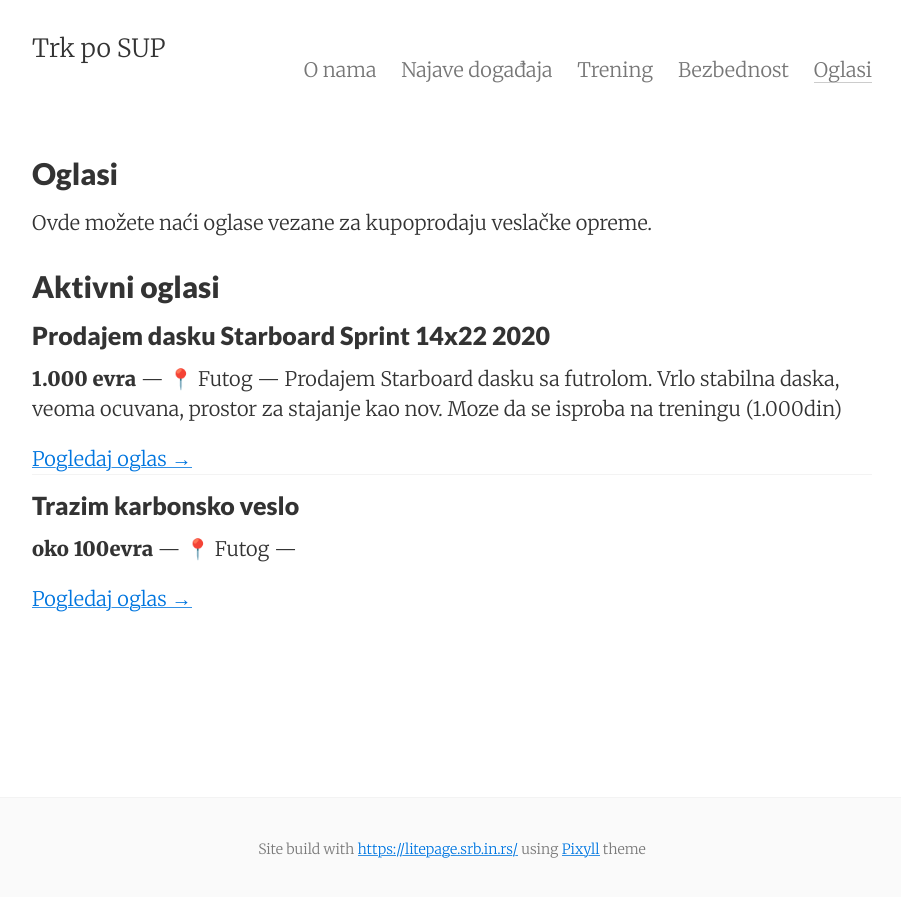
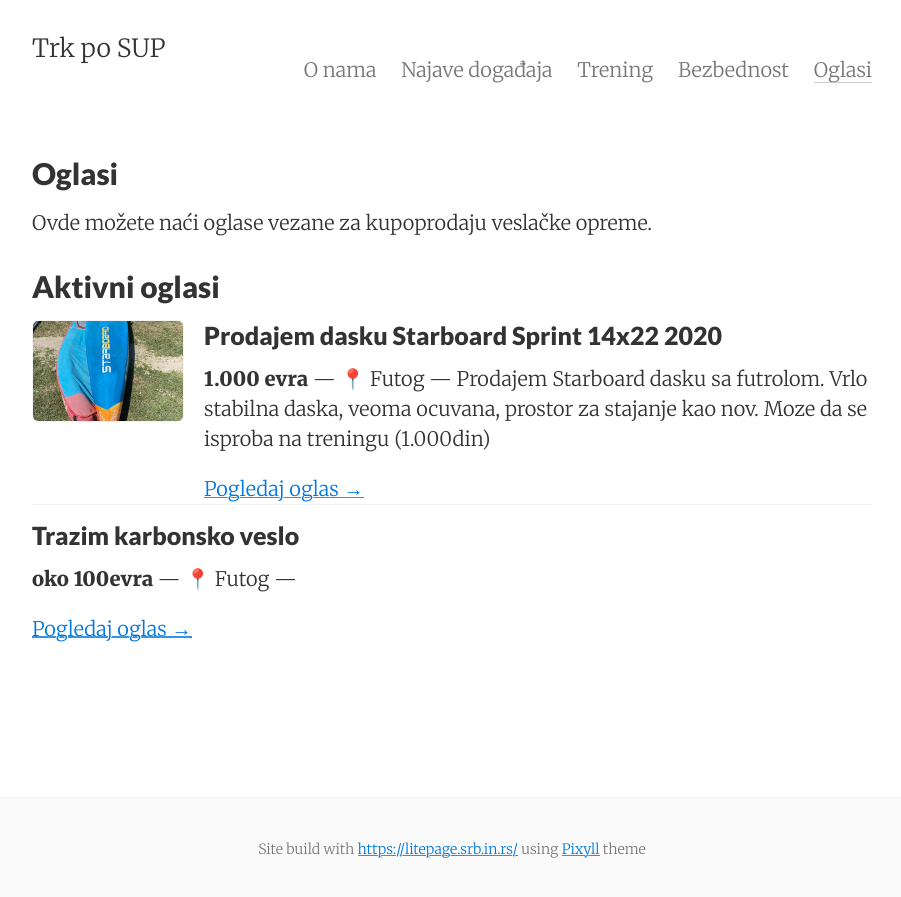
Before and after one commit to trkinrs/trk-po-sup.srb.in.rs, a Jekyll site: the page built from oglasi.md, in a window 1280 px wide. Shown: the top 897 px of the page, without its empty margins (188-1089 px from the left). Built offline with Jekyll 4.4.1, drawn with Linux system fonts in a browser that asks for light colours.

Commit message:
Update style [run-ci]

```diff
--- a/_plugins/redirect_generator.rb
+++ /dev/null
@@ -1,45 +0,0 @@
-module Jekyll
-  class RedirectGenerator < Generator
-    safe true
-
-    def generate(site)
-      docs = []
-      docs.concat(site.pages) if site.respond_to?(:pages)
-      docs.concat(site.posts.docs) if site.respond_to?(:posts)
-      @admin_dirs = []
-      docs.each do |doc|
-        create_redirect_page(site, doc)
-      end
-    end
-
-    private
-
-    # Debug in console
-    # irb -r jekyll
-    # site = Jekyll::Site.new(Jekyll.configuration); site.read
-    # doc = site.posts.docs.last
-    # doc = site.pages.last
-    def create_redirect_page(site, doc)
-      doc_url = doc.url # "/jekyll/pixyll/2014/06/10/see-pixyll-in-action/"
-      relative_path = doc.relative_path # "_posts/2014-06-10-see-pixyll-in-action.md"
-
-      # site.pages.map &:url
-      # => ["/404.html", "/about/", "/contact/", "/fb-instant-articles.xml", "/feed.xml", "/", "/manifest.json", "/css/pixyll.css", "/sw.js", "/thanks/"]
-      dir = if doc_url.include? "." # eg: "index.html"
-        File.dirname(doc_url)
-      else
-        doc_url
-      end
-      admin_dir = File.join(dir.sub(%r{^/}, ""), "admin")
-      return if @admin_dirs.include? admin_dir
-      @admin_dirs << admin_dir
-
-      redirect_page = Jekyll::Page.new(site, site.source, admin_dir, "index.html")
-      redirect_page.data["layout"] = "admin_redirect"
-      redirect_page.data["relative_path"] = relative_path
-
-      site.pages << redirect_page
-      admin_dir
-    end
-  end
-end
--- a/_sass/_posts.scss
+++ b/_sass/_posts.scss
@@ -43,8 +43,8 @@
 
 .post-thumb {
   display: block;
-  width: 120px;
-  height: 80px;
+  width: 150px;
+  height: 100px;
   object-fit: cover;
   border-radius: 6px;
   border: thin solid #f3f3f3;
--- a/index.html
+++ b/index.html
@@ -49,7 +49,7 @@ layout: default
 		      {{ post.date | date: "%b %-d, %Y" }}
 		    {% endif %}
 		  </p>
-              <a href="{{ post.url | relative_url }}" class="post-link"><h3 class="h1 post-title">{{ post.title }}</h3></a>
+              <a href="{{ post.url | relative_url }}" class="post-link"><h3 class="h2 post-title">{{ post.title }}</h3></a>
               <span class="post-summary">
                 {% if post.summary %}
                   {{ post.summary }}
--- a/oglasi.md
+++ b/oglasi.md
@@ -21,15 +21,31 @@ Ovde možete naći oglase vezane za kupoprodaju veslačke opreme.
 <div class="posts">
 {% for ad in active_ads %}
   <div class="post">
-    <a href="{{ ad.url | relative_url }}" class="post-link">
-      <h3 class="post-title">{{ ad.title }}</h3>
-    </a>
-    <p class="post-summary">
-      {% if ad.price %}<strong>{{ ad.price }}</strong> &mdash; {% endif %}
-      {% if ad.location %}📍 {{ ad.location }} &mdash; {% endif %}
-      {{ ad.summary }}
-    </p>
-    <a href="{{ ad.url | relative_url }}">Pogledaj oglas &rarr;</a>
+    <div class="post-list-item">
+      {% if ad.image %}
+        {% assign ad_thumb_src = ad.image %}
+        {% unless ad_thumb_src contains '://' %}
+          {% assign ad_thumb_src = ad_thumb_src | relative_url %}
+        {% endunless %}
+        <div class="post-list-aside">
+          <a href="{{ ad.url | relative_url }}" class="post-thumb-link" aria-label="{{ ad.title | escape }}">
+            <img class="post-thumb" src="{{ ad_thumb_src }}" alt="" loading="lazy">
+          </a>
+        </div>
+      {% endif %}
+
+      <div class="post-list-body">
+        <a href="{{ ad.url | relative_url }}" class="post-link">
+          <h3 class="post-title">{{ ad.title }}</h3>
+        </a>
+        <p class="post-summary">
+          {% if ad.price %}<strong>{{ ad.price }}</strong> &mdash; {% endif %}
+          {% if ad.location %}📍 {{ ad.location }} &mdash; {% endif %}
+          {{ ad.summary }}
+        </p>
+        <a href="{{ ad.url | relative_url }}">Pogledaj oglas &rarr;</a>
+      </div>
+    </div>
   </div>
 {% endfor %}
 </div>
@@ -41,8 +57,24 @@ Ovde možete naći oglase vezane za kupoprodaju veslačke opreme.
 <div class="posts">
 {% for ad in sold_ads %}
   <div class="post" style="opacity:0.55;">
-    <h3 class="post-title" style="text-decoration:line-through;">{{ ad.title }}</h3>
-    <p class="post-summary post-meta">PRODATO &mdash; {{ ad.summary }}</p>
+    <div class="post-list-item">
+      {% if ad.image %}
+        {% assign ad_thumb_src = ad.image %}
+        {% unless ad_thumb_src contains '://' %}
+          {% assign ad_thumb_src = ad_thumb_src | relative_url %}
+        {% endunless %}
+        <div class="post-list-aside">
+          <a href="{{ ad.url | relative_url }}" class="post-thumb-link" aria-label="{{ ad.title | escape }}">
+            <img class="post-thumb" src="{{ ad_thumb_src }}" alt="" loading="lazy">
+          </a>
+        </div>
+      {% endif %}
+
+      <div class="post-list-body">
+        <h3 class="post-title" style="text-decoration:line-through;">{{ ad.title }}</h3>
+        <p class="post-summary post-meta">PRODATO &mdash; {{ ad.summary }}</p>
+      </div>
+    </div>
   </div>
 {% endfor %}
 </div>
```
Also changed, not shown: _layouts/category.html (+16 -0 lines).
